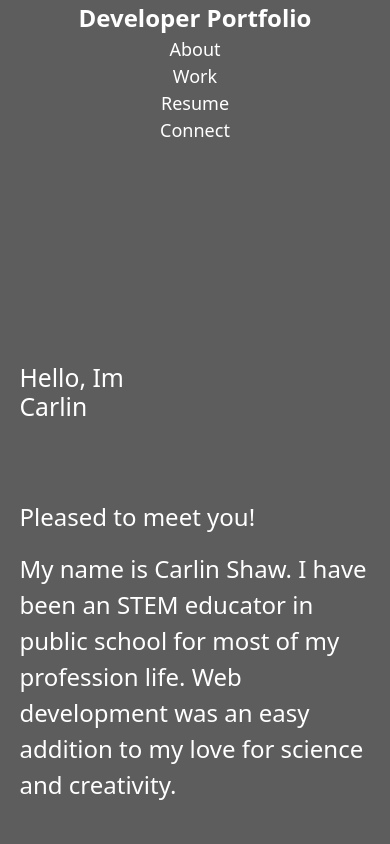
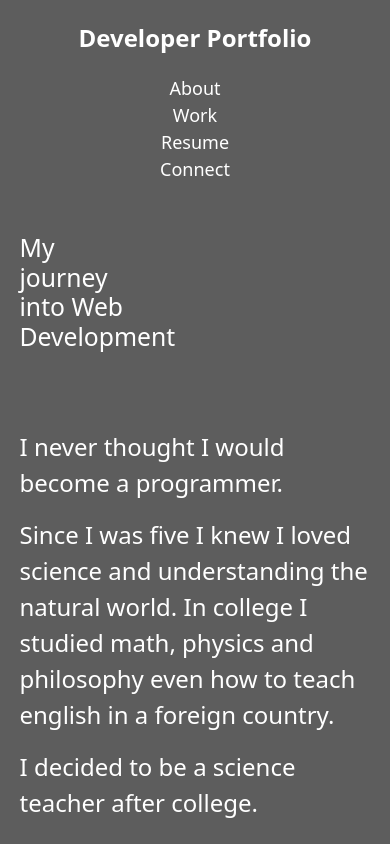
Before and after one commit to carlinjshaw/react_portfolio_cs, a React (Create React App) app: page / in a window 390 px wide. Both pictures are taken after a click on the element "About". Shown: the top 844 px of the page. Built offline with nearby package versions, Linux system fonts and the light colour scheme.

Commit message:
media querries with connect page; fixed sizing on work icons; hover on connect buttons

```diff
--- a/src/App.css
+++ b/src/App.css
@@ -25,7 +25,8 @@
 }
 
 .nav-item {
-  margin-left: 120px;
+  margin-left: 60px;
+  margin-right:60px
 }
 
 .nav-item:hover {
@@ -41,7 +42,7 @@
   /* align-items: center; */
   /* flex-wrap: wrap; */
   background-color: rgb(93, 93, 93);
-  width: 100vw;
+  /* width: 100vw; */
   min-height: 100vh;
 }
 
@@ -75,6 +76,10 @@
   margin-right: 5%;
 }
 
+.about-writing {
+  display:flex;
+  justify-content: center;
+}
 
 /* the following are for the work page */
 .cards-container {
@@ -177,6 +182,9 @@
   width: 40px;
   height: 40px;
 }
+.email-img:hover {
+  opacity: 0.4;
+}
 
 /* for resume component */
 
@@ -260,9 +268,9 @@ a {
   text-decoration: none !important;
 }
 
-@media (max-width:1050px) {
+@media (max-width:1150px) {
   .about_page {
-    justify-content: center;
+    /* justify-content: center; */
 
   }
   .about-pic-article {
@@ -272,8 +280,8 @@ a {
     /* border: solid black 5px; */
   }
   .profileImage {
-    margin:auto;
-    margin-left: 0;
+    /* margin:auto;
+    margin-left: 0; */
   }
 }
 
@@ -300,7 +308,7 @@ a {
   }
 }
 
-@media (max-width:400px) {
+@media (max-width:415px) {
   .my-navbar {
     /* border: solid black 5px; */
     flex-direction: column;
@@ -313,7 +321,9 @@ a {
     font-size: ;
   } */
   .nav-title {
-    margin: auto;
+    margin: 5%;
+    display:flex;
+    justify-content: center;
   }
   .nav-navs {
     display:flex;
@@ -333,4 +343,17 @@ a {
     flex-direction: column;
     align-items: center;
   }
+  .projectImages {
+    width: 300px;
+    height: 250px;
+  }
+  .projectImages:hover {
+    opacity: 0.7;
+  box-shadow: 5px 5px 5px 5px black;
+  width: 300px;
+  height: 250px;
+  }
+  .connect-links{
+    flex-direction: column;
+  }
 }
--- a/src/components/About.js
+++ b/src/components/About.js
@@ -7,16 +7,19 @@ function About(props) {
   if (props.currentPage === "About") {
     return (
       <div class="about_page">
-        <h2 className="about-hello">Hello, Im Carlin</h2>
+        <h2 className="about-hello">My journey into Web Development</h2>
         <div className="about-pic-article">
         {/* <img class="profileImage" src={profile}></img> */}
         <article className="about_text">
-          <p>Pleased to meet you!</p>
-          <p>My name is Carlin Shaw. I have been an STEM educator in public school for most of my profession life.
-            Web development was an easy addition to my love for science and creativity.
-
-          </p>
-          <p></p>
+          <p class = "about_writing">I never thought I would become a programmer.</p>
+          <p>Since I was five I knew I loved science and understanding the natural world.
+            In college I studied math, physics and philosophy even how to teach english in a foreign country.</p>
+          <p>I decided to be a science teacher after college.</p>
+          <p>Because I was teaching engineering and robotics, I was exposed to basic programming.</p>
+          <p>I started to see how computers are a compilation of humanities greatest scientific acheivments.
+            I grew to appreciate the fun of problem solving and the creativity required to do so.</p>
+          <p>I went back to school at UCF and went through their Full stack coding bootcamp.</p>
+          <p>Then I became an AP computer Science teacher.</p>
         </article>
         </div>
       </div>
--- a/src/components/Home.js
+++ b/src/components/Home.js
@@ -9,7 +9,7 @@ function Home(props) {
         {/* <img class="profileImage" src={profile}></img> */}
         <article className="about_text">
           <p>Thanks for visiting. </p>
-          <p>Explore to see my work in Web Development and experience in programming.
+          <p class = "about_writing">Explore to see a little about me, my work in Web Development and experience in programming.
           </p>
           <p></p>
         </article>
```
